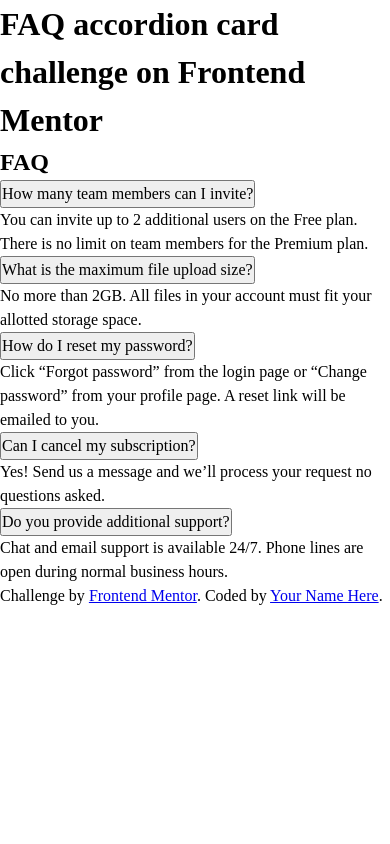
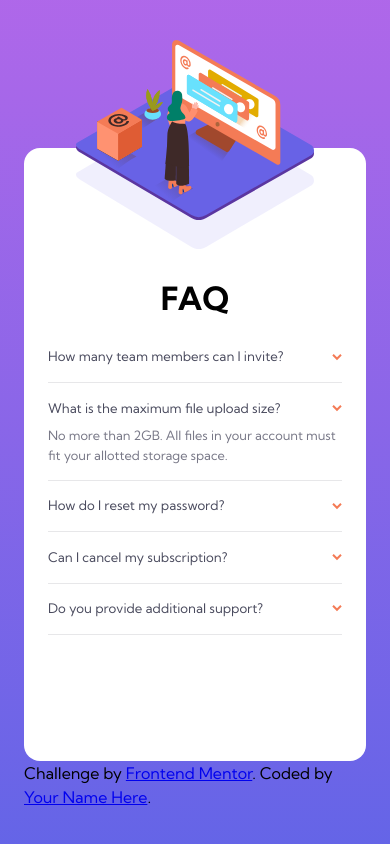
Before and after one commit to bramizdev/fem-faq-accordion-card, a plain HTML site: page index.html in a window 390 px wide. Drawn offline with Linux system fonts and the light colour scheme.

Commit message:
📱 Finish mobile view

```diff
--- a/index.html
+++ b/index.html
@@ -7,7 +7,7 @@
     <meta name="author" content="Brayan Miza" />
     <meta
       name="description"
-      content="This is a solution to the FAQ accordion card challenge on Frontend Mentor."
+      content="This is my solution to the FAQ accordion card challenge on Frontend Mentor."
     />
     <!-- Favicon -->
     <link
@@ -29,59 +29,112 @@
   </head>
   <body>
     <main>
-      <h1 class="visually-hidden">
-        FAQ accordion card challenge on Frontend Mentor
-      </h1>
-      <section>
-        <h2>FAQ</h2>
-        <ul>
-          <li>
-            <button>How many team members can I invite?</button>
+      <h1 class="visually-hidden">FAQ accordion card challenge</h1>
+      <article class="card">
+        <picture class="card__illustration" aria-hidden="true">
+          <source srcset="./images/" media="(min-width: 600px)" />
+          <img
+            src="./images/illustration-woman-online-mobile.svg"
+            alt=""
+            aria-hidden="true"
+          />
+        </picture>
+        <picture class="card__illustration-shadow" aria-hidden="true">
+          <source srcset="./images/" media="(min-width: 600px)" />
+          <img src="./images/bg-pattern-mobile.svg" alt="" aria-hidden="true" />
+        </picture>
+        <div class="card__content">
+          <h2 class="card__title">FAQ</h2>
+          <ul class="accordion">
+            <li class="accordion__li">
+              <button class="accordion__btn">
+                How many team members can I invite?
+                <img
+                  class="btn__icon"
+                  src="./images/icon-arrow-down.svg"
+                  alt=""
+                  aria-hidden="true"
+                />
+              </button>
               <div>
-              <p>
-                You can invite up to 2 additional users on the Free plan. There
-                is no limit on team members for the Premium plan.
+                <p class="question__content hidden">
+                  You can invite up to 2 additional users on the Free plan.
+                  There is no limit on team members for the Premium plan.
                 </p>
               </div>
             </li>
-          <li>
-            <button>What is the maximum file upload size?</button>
+            <li class="accordion__li">
+              <button class="accordion__btn">
+                What is the maximum file upload size?
+                <img
+                  class="btn__icon"
+                  src="./images/icon-arrow-down.svg"
+                  alt=""
+                  aria-hidden="true"
+                />
+              </button>
               <div>
-              <p>
+                <p class="question__content">
                   No more than 2GB. All files in your account must fit your
                   allotted storage space.
                 </p>
               </div>
             </li>
-          <li>
-            <button>How do I reset my password?</button>
+            <li class="accordion__li">
+              <button class="accordion__btn">
+                How do I reset my password?
+                <img
+                  class="btn__icon"
+                  src="./images/icon-arrow-down.svg"
+                  alt=""
+                  aria-hidden="true"
+                />
+              </button>
               <div>
-              <p>
-                Click “Forgot password” from the login page or “Change password”
-                from your profile page. A reset link will be emailed to you.
+                <p class="question__content hidden">
+                  Click “Forgot password” from the login page or “Change
+                  password” from your profile page. A reset link will be emailed
+                  to you.
                 </p>
               </div>
             </li>
-          <li>
-            <button>Can I cancel my subscription?</button>
+            <li class="accordion__li">
+              <button class="accordion__btn">
+                Can I cancel my subscription?
+                <img
+                  class="btn__icon"
+                  src="./images/icon-arrow-down.svg"
+                  alt=""
+                  aria-hidden="true"
+                />
+              </button>
               <div>
-              <p>
+                <p class="question__content hidden">
                   Yes! Send us a message and we’ll process your request no
                   questions asked.
                 </p>
               </div>
             </li>
-          <li>
-            <button>Do you provide additional support?</button>
+            <li class="accordion__li">
+              <button class="accordion__btn">
+                Do you provide additional support?
+                <img
+                  class="btn__icon"
+                  src="./images/icon-arrow-down.svg"
+                  alt=""
+                  aria-hidden="true"
+                />
+              </button>
               <div>
-              <p>
+                <p class="question__content hidden">
                   Chat and email support is available 24/7. Phone lines are open
                   during normal business hours.
                 </p>
               </div>
             </li>
           </ul>
-      </section>
+        </div>
+      </article>
     </main>
 
     <footer class="attribution">
--- a/styles/styles.css
+++ b/styles/styles.css
@@ -3,6 +3,7 @@
   --clr-text-500: hsl(14, 88%, 65%);
   --clr-text-900: hsl(238, 29%, 16%);
 
+  --clr-background-100: hsl(0, 0%, 100%);
   --clr-background-500: hsl(273, 75%, 66%);
   --clr-background-600: hsl(240, 73%, 65%);
 
@@ -12,6 +13,9 @@
   --clr-divider-500: hsl(240, 5%, 91%);
 
   --ff-base: 'Kumbh Sans', sans-serif;
+
+  --fs-500: 0.825rem;
+  --fs-900: 2rem;
 }
 
 /* ----- CSS reset by Josh Comeau ----- */
@@ -78,3 +82,107 @@ h5,
 h6 {
   overflow-wrap: break-word;
 }
+/*
+  9. Remove button styling
+*/
+button,
+input[type='submit'],
+input[type='reset'] {
+  all: unset;
+  cursor: pointer;
+}
+/*
+  10. Remove list styling
+*/
+li {
+  list-style-type: none;
+}
+
+/* Utilities */
+.visually-hidden:not(:focus):not(:active) {
+  position: absolute;
+  width: 1px;
+  height: 1px;
+  padding: 0;
+  margin: -1px;
+  overflow: hidden;
+  clip: rect(0, 0, 0, 0);
+  white-space: nowrap;
+  border-width: 0;
+}
+
+.hidden {
+  display: none;
+}
+
+/* ----- General Styling ----- */
+body {
+  background: var(--clr-background-500)
+    linear-gradient(var(--clr-background-500), var(--clr-background-600));
+  padding: 9.25rem 1.5rem;
+  font-family: var(--ff-base);
+}
+
+/* ----- Card ---- */
+
+.card {
+  background-color: var(--clr-background-100);
+  border-radius: 1rem;
+  padding: 7.85rem 1.5rem;
+  position: relative;
+}
+
+.card__illustration {
+  z-index: 2;
+  position: absolute;
+  width: 14.875rem;
+  top: -6.75rem;
+  left: 50%;
+  transform: translateX(-50%);
+}
+
+.card__illustration-shadow {
+  z-index: 1;
+  position: absolute;
+  width: 14.875rem;
+  top: -0.15rem;
+  left: 50%;
+  transform: translateX(-50%);
+}
+
+.card__content {
+  display: flex;
+  flex-direction: column;
+  gap: 0.65rem;
+}
+
+.card__title {
+  text-align: center;
+  font-size: var(--fs-900);
+}
+
+.accordion__li {
+  border-bottom: 1px solid var(--clr-divider-500);
+  padding: 0.455rem 0;
+}
+
+.accordion__btn {
+  color: var(--clr-text2-900);
+  width: 100%;
+  font-size: var(--fs-500);
+  padding: 0.5rem 0;
+  display: inline-flex;
+  justify-content: space-between;
+  align-items: center;
+}
+
+.btn__icon {
+  width: 0.625rem;
+  height: 0.4375rem;
+}
+
+.question__content {
+  color: var(--clr-text2-700);
+  font-size: 0.8rem;
+  padding-bottom: 0.5rem;
+}
```
Lines whose indentation alone changed are shown as unchanged.
